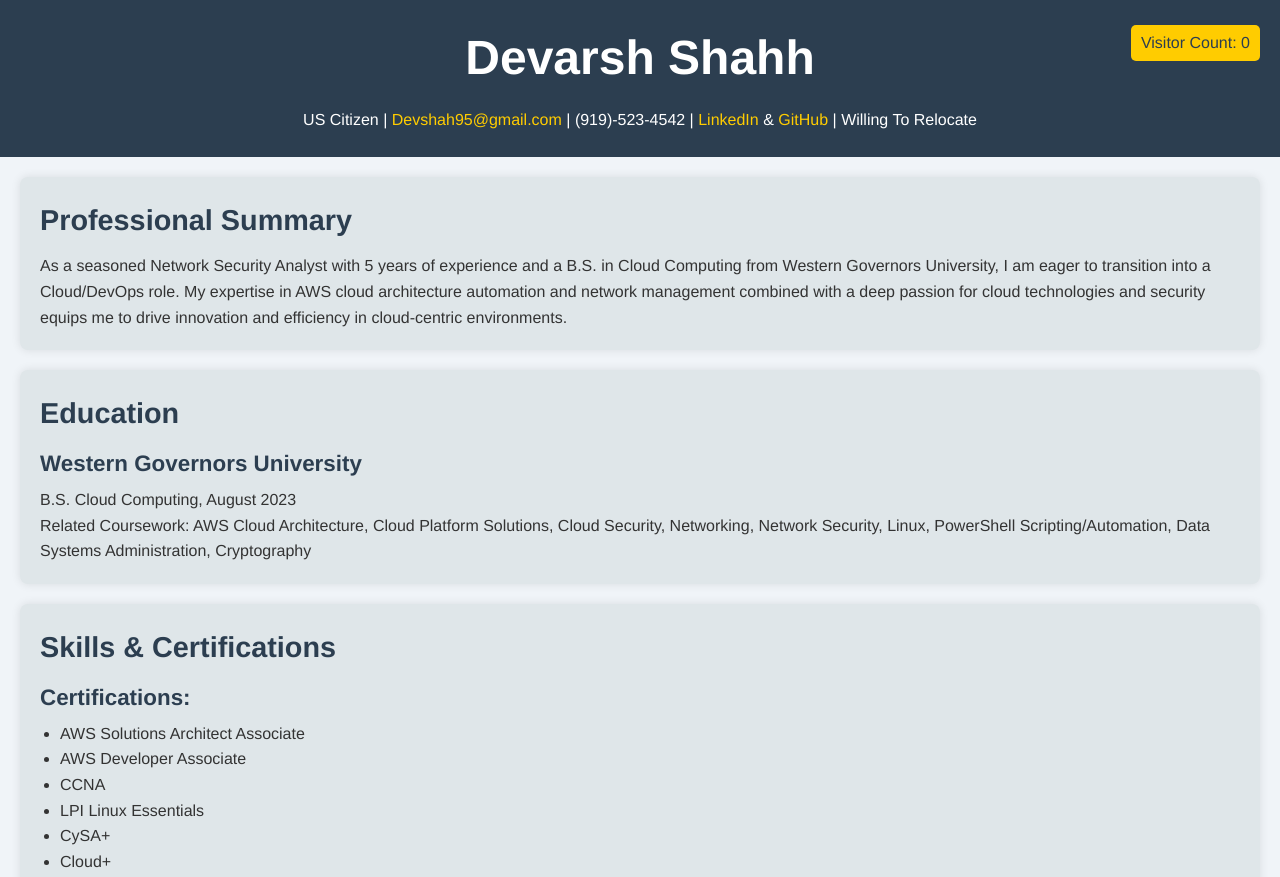
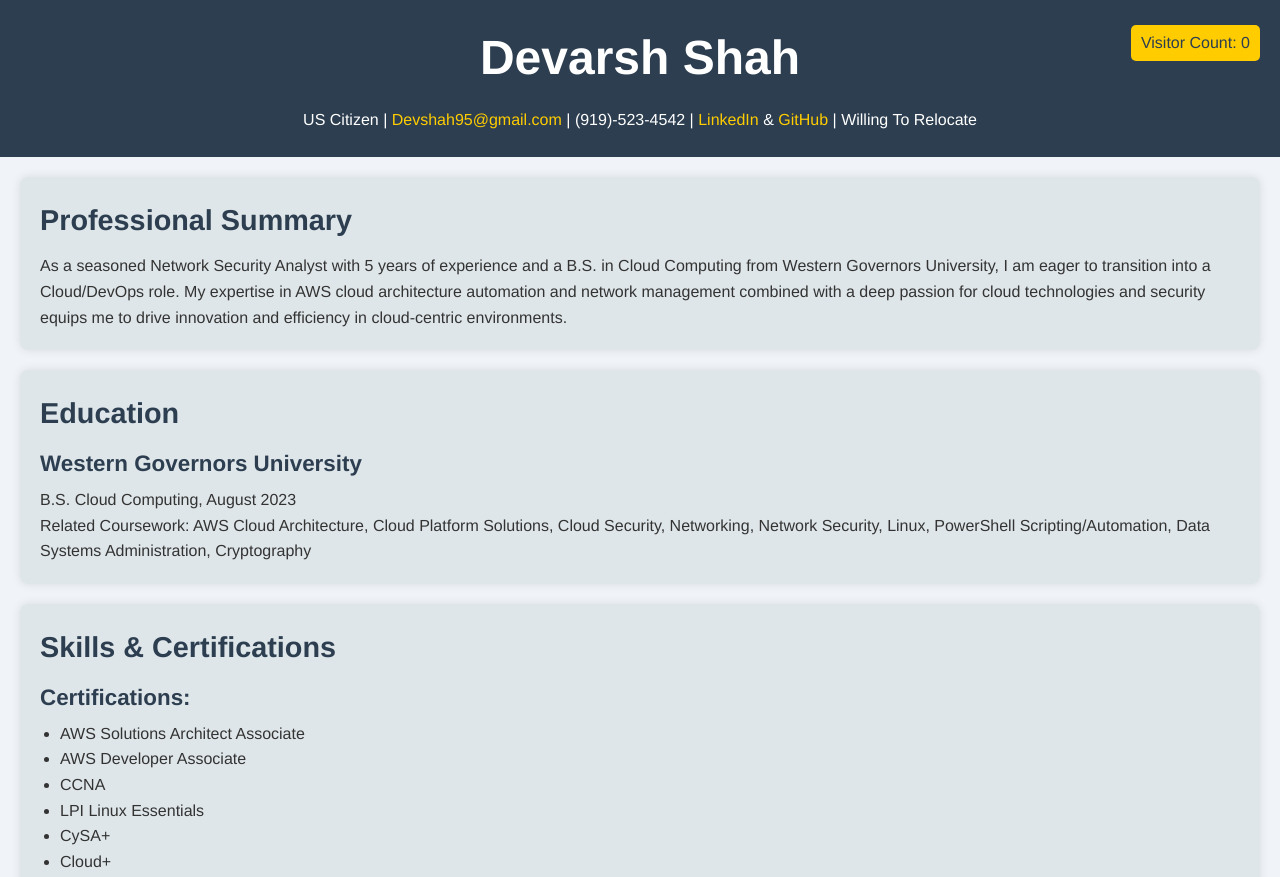
Before and after one commit to devshah95/Cloud-Resume-Challenge, a plain HTML site: page frontend/index.html in a window 1280 px wide. Shown: the top 877 px of the page. Drawn offline with Linux system fonts and the light colour scheme; no server answers.

```diff
--- a/frontend/index.html
+++ b/frontend/index.html
@@ -11,7 +11,7 @@
   <body>
     <header>
       <div class="header-content">
-        <h1>Devarsh Shahh</h1>
+        <h1>Devarsh Shah</h1>
         <p>
           US Citizen |
           <a href="mailto:Devshah95@gmail.com">Devshah95@gmail.com</a> |
```
